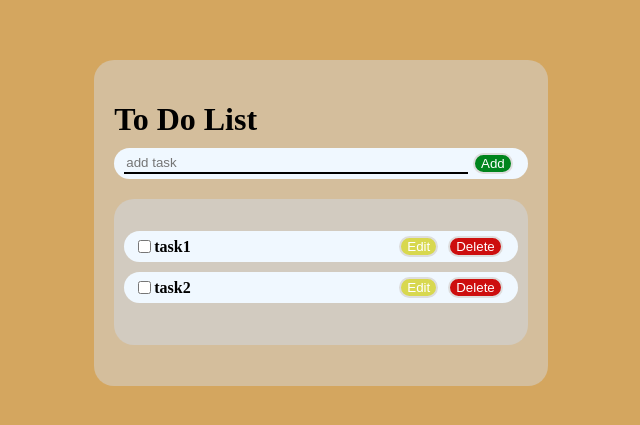
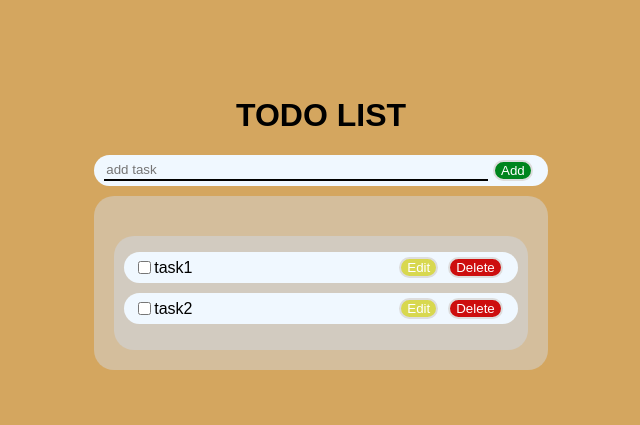
Before and after one commit to esrasrgl/web_to_do_list, a React (Create React App) app: page / in a window 1280 px wide. Shown: the part 177-602 px from the top of the page, without its empty margins (319-959 px from the left). Built offline with nearby package versions, Linux system fonts and the light colour scheme.

Commit message:
title and styles created folders for title and style

```diff
--- /dev/null
+++ b/src/App.js
@@ -0,0 +1,16 @@
+import ToDoAdd from "./components/ToDoAdd";
+import Title from "./components/Title";
+import ToDOList from "./components/ToDoList";
+import todo from "./styles/todo.css";
+
+function App() {
+  return (
+    <>
+      <Title>TODO LIST</Title>
+      <ToDoAdd />
+      <ToDOList/>
+    </>
+  );
+}
+
+export default App;
--- a/src/App/App.js
+++ /dev/null
@@ -1,8 +0,0 @@
-import ToDoAdd from "../components/ToDoAdd";
-import ToDO from "../components/ToDo.css";
-
-function App() {
-  return <ToDoAdd />;
-}
-
-export default App;
--- /dev/null
+++ b/src/components/Title.jsx
@@ -0,0 +1,7 @@
+import React from "react";
+
+const Title = ({children}) => {
+  return <h1>{children}</h1>;
+};
+
+export default Title;
--- a/src/components/ToDoAdd.jsx
+++ b/src/components/ToDoAdd.jsx
@@ -1,11 +1,9 @@
 import React, { useState } from "react";
-import ToDoItem from "./ToDoItem";
-import { useDispatch, useSelector } from "react-redux";
+import { useDispatch } from "react-redux";
 import { add_item } from "../redux/ToDoSlice";
 
 function ToDoAdd() {
   const [newTask, SetnewTask] = useState("");
-  const toDoItems = useSelector((state) => state.toDo.toDoItems);
   const dispatch = useDispatch();
 
   const handleInputValue = () => {
@@ -18,9 +16,6 @@ function ToDoAdd() {
   };
 
   return (
-    <div className="toDoList">
-      <h1>
-        To Do List
     <div className="addDiv">
       <input
         type="text"
@@ -32,15 +27,6 @@ function ToDoAdd() {
         Add
       </button>
     </div>
-        <div className="listDiv">
-          <ol>
-            {toDoItems.map((task, index) => (
-              <ToDoItem key={task.id} task={task} />
-            ))}
-          </ol>
-        </div>
-      </h1>
-    </div>
   );
 }
 
--- a/src/components/ToDoItem.jsx
+++ b/src/components/ToDoItem.jsx
@@ -17,8 +17,6 @@ function ToDoItem({ task }) {
       SeteditIndex(null);
     }
   }
-
-  const is_done = (value) => console.log("value", value.target.checked);
 
   return (
     <li key={index}>
--- /dev/null
+++ b/src/components/ToDoList.jsx
@@ -0,0 +1,21 @@
+import React from "react";
+import ToDoItem from "./ToDoItem";
+import { useSelector } from "react-redux";
+
+const ToDOList = () => {
+  const toDoItems = useSelector((state) => state.toDo.toDoItems);
+
+  return (
+    <div className="toDoList">
+      <div className="listDiv">
+        <ol>
+          {toDoItems.map((task, index) => (
+            <ToDoItem key={task.id} task={task} />
+          ))}
+        </ol>
+      </div>
+    </div>
+  );
+};
+
+export default ToDOList;
--- a/src/index.js
+++ b/src/index.js
@@ -1,7 +1,7 @@
 import React, { StrictMode } from "react";
 import ReactDOM from "react-dom/client";
-import "./index.css";
-import App from "./App/App";
+import "./styles/index.css";
+import App from "./App";
 import { Provider } from "react-redux";
 import store from "./redux/store";
 
--- a/src/index.css
+++ b/src/styles/index.css
@@ -5,6 +5,7 @@ body {
   display: flex;
   justify-content: center;
   align-items: center;
+  font-family: sans-serif;
 }
 button {
   color: white;
@@ -24,22 +25,6 @@ li {
   padding-block: 5px;
   border-radius: 20px;
 }
-.addDiv {
-  font-size: 1rem;
-  background-color: aliceblue;
-  margin-top: 10px;
-  padding-inline: 10px;
-  padding-block: 5px;
-  border-radius: 20px;
-  display: flex;
-}
-.listDiv {
-  background-color: rgb(210, 203, 192);
-  display: flex;
-  margin-top: 20px;
-  border-radius: 20px;
-  padding-inline: 10px;
-}
 ol {
   list-style-type: none;
   padding: 0;
@@ -51,3 +36,6 @@ input {
   outline: none;
   flex: 1;
 }
+h1 {
+  text-align: center;
+}
--- a/src/components/ToDo.css
+++ b/src/styles/todo.css
@@ -1,12 +1,27 @@
 .toDoList {
   background-color: rgb(212, 190, 156);
   padding: 20px;
-  text-align: start;
   border-radius: 20px;
 }
 .text {
   width: 15rem;
   overflow-wrap: break-word;
+}
+.addDiv {
+  font-size: 1rem;
+  background-color: aliceblue;
+  margin-block: 10px;
+  padding-inline: 10px;
+  padding-block: 5px;
+  border-radius: 20px;
+  display: flex;
+}
+.listDiv {
+  background-color: rgb(210, 203, 192);
+  display: flex;
+  margin-top: 20px;
+  border-radius: 20px;
+  padding-inline: 10px;
 }
 .strikethrough {
   text-decoration: line-through;
@@ -29,9 +44,3 @@
 .deleteBtn:hover {
   background-color: rgb(200, 60, 60);
 }
-.checkBtn {
-  background-color: rgb(33, 85, 199);
-}
-.checkBtn:hover {
-  background-color: rgb(91, 123, 192);
-}
```
Also changed, not shown: 1 other file (tests, documents, lock files or other folders). Lines whose indentation alone changed are shown as unchanged.
